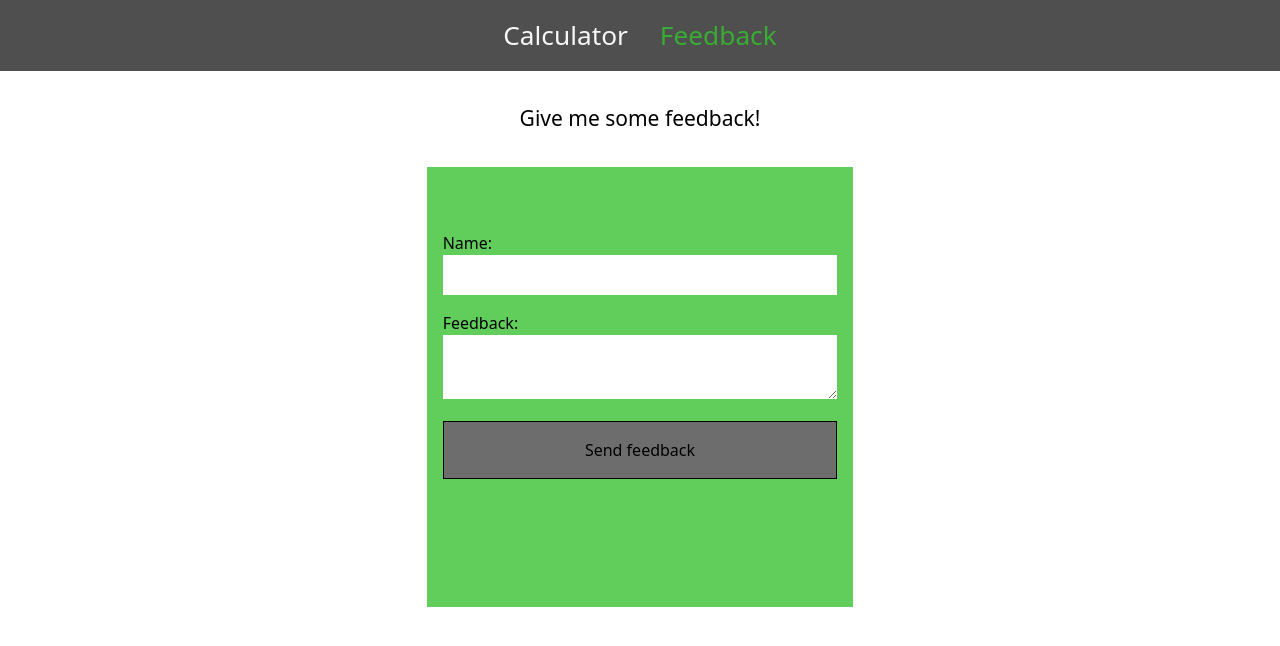
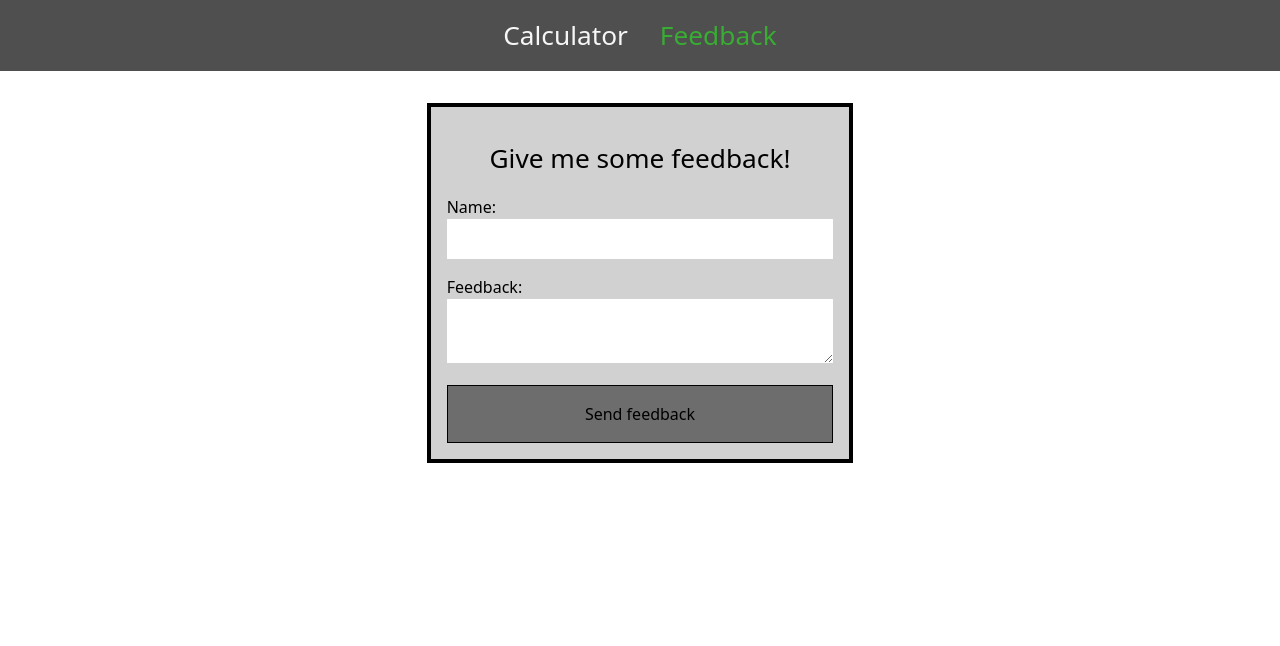
Before and after one commit to BeatsuDev/fullstack-2025, a Vue app in the folder frontend/: page /feedback in a window 1280 px wide. Shown: the top 646 px of the page. Built offline with nearby package versions, Linux system fonts and the light colour scheme; the HTML template or start-up script is replaced by a standard one.

Commit message:
refac: change styling of feedback view

```diff
--- a/frontend/src/views/FeedbackView.vue
+++ b/frontend/src/views/FeedbackView.vue
@@ -72,9 +72,13 @@ function handleSubmitClick() {
 .feedback-view {
     display: grid;
     grid-template-columns: repeat(12, 1fr);
+    padding-top: var(--spacing-8);
 }
 
 .form-container {
+    background-color: var(--color-neutral-200);
+    border: var(--spacing-1) solid black;
+    padding: var(--spacing-4);
     grid-column: 2 / -2;
 }
 
@@ -98,18 +102,14 @@ function handleSubmitClick() {
 
 .feedback-title {
     text-align: center;
-    font-size: var(--text-2xl);
-    margin-top: var(--spacing-8);
-    margin-bottom: var(--spacing-8);
+    font-size: var(--text-3xl);
+    margin-block: var(--spacing-4);
 }
 
 form {
     display: flex;
     flex-direction: column;
     gap: var(--spacing-4);
-    padding: var(--spacing-16) var(--spacing-4) var(--spacing-32) var(--spacing-4);
-
-    background-color: var(--color-primary-400);
 }
 
 input#name,
```
